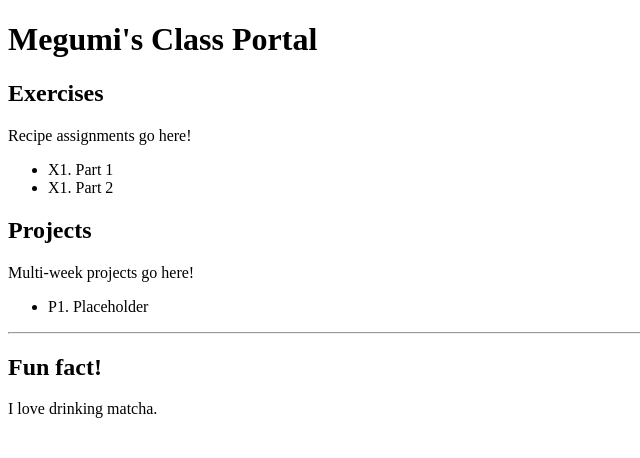
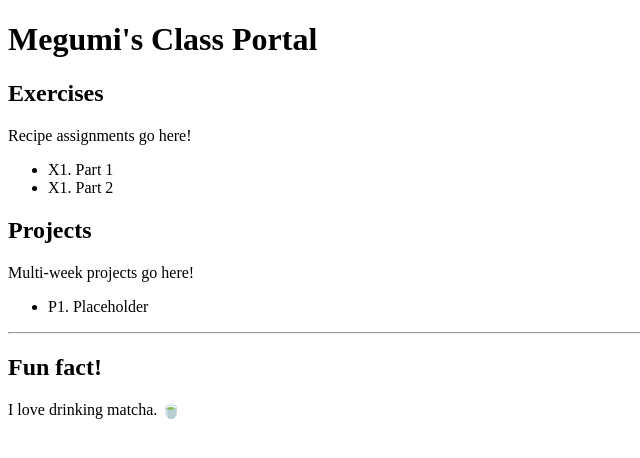
Before and after one commit to megumi-edu/megumi-edu.github.io, a plain HTML site: page index.html in a window 1280 px wide. Shown: the full height of the page, 0-640 px from the left. Drawn offline with Linux system fonts and the light colour scheme.

Commit message:
add emoji

```diff
--- a/index.html
+++ b/index.html
@@ -20,6 +20,6 @@
     </ul>
     <hr>
     <h2>Fun fact!</h2>
-    <p>I love drinking matcha.</p>
+    <p>I love drinking matcha. 🍵</p>
 </body>
 </html>
```
